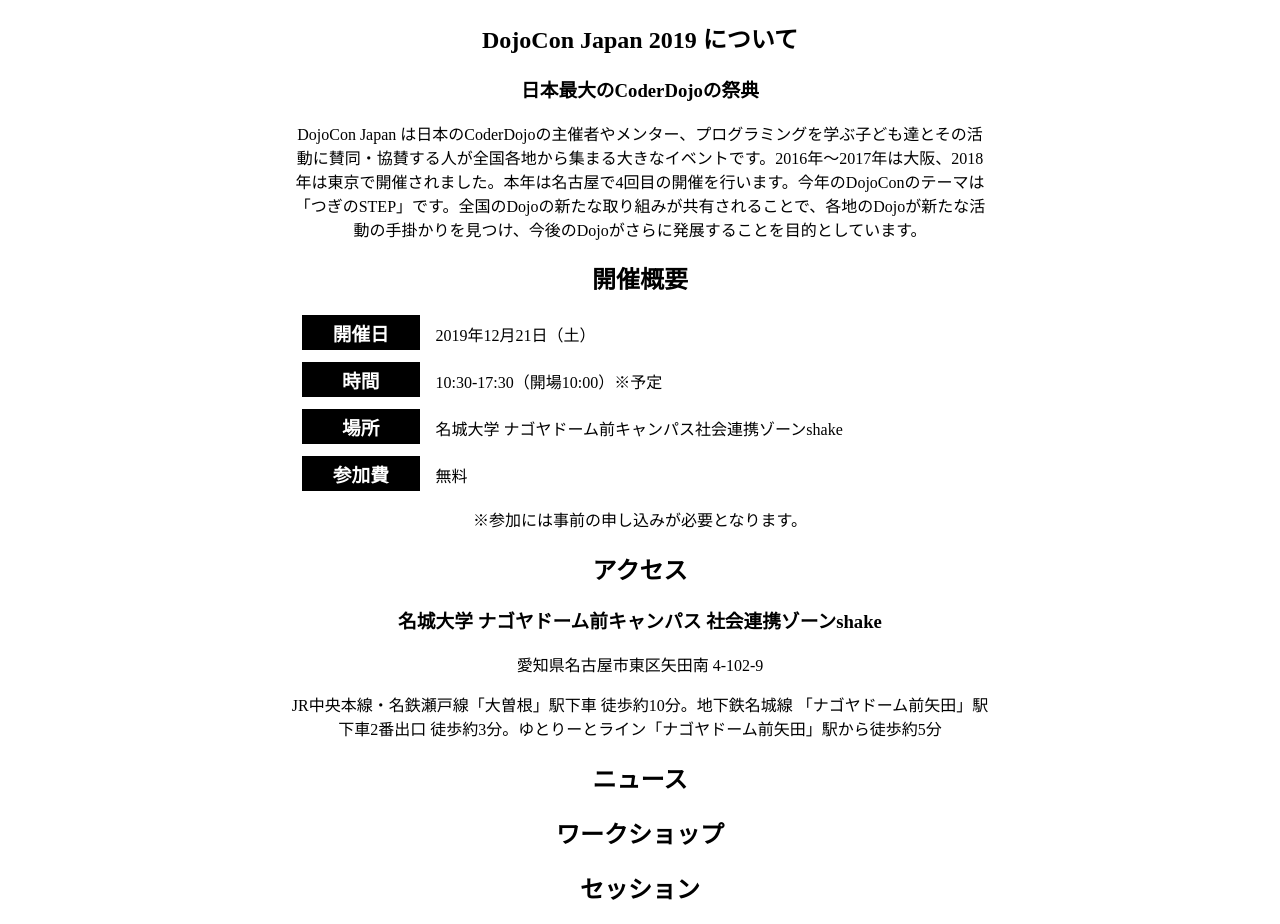
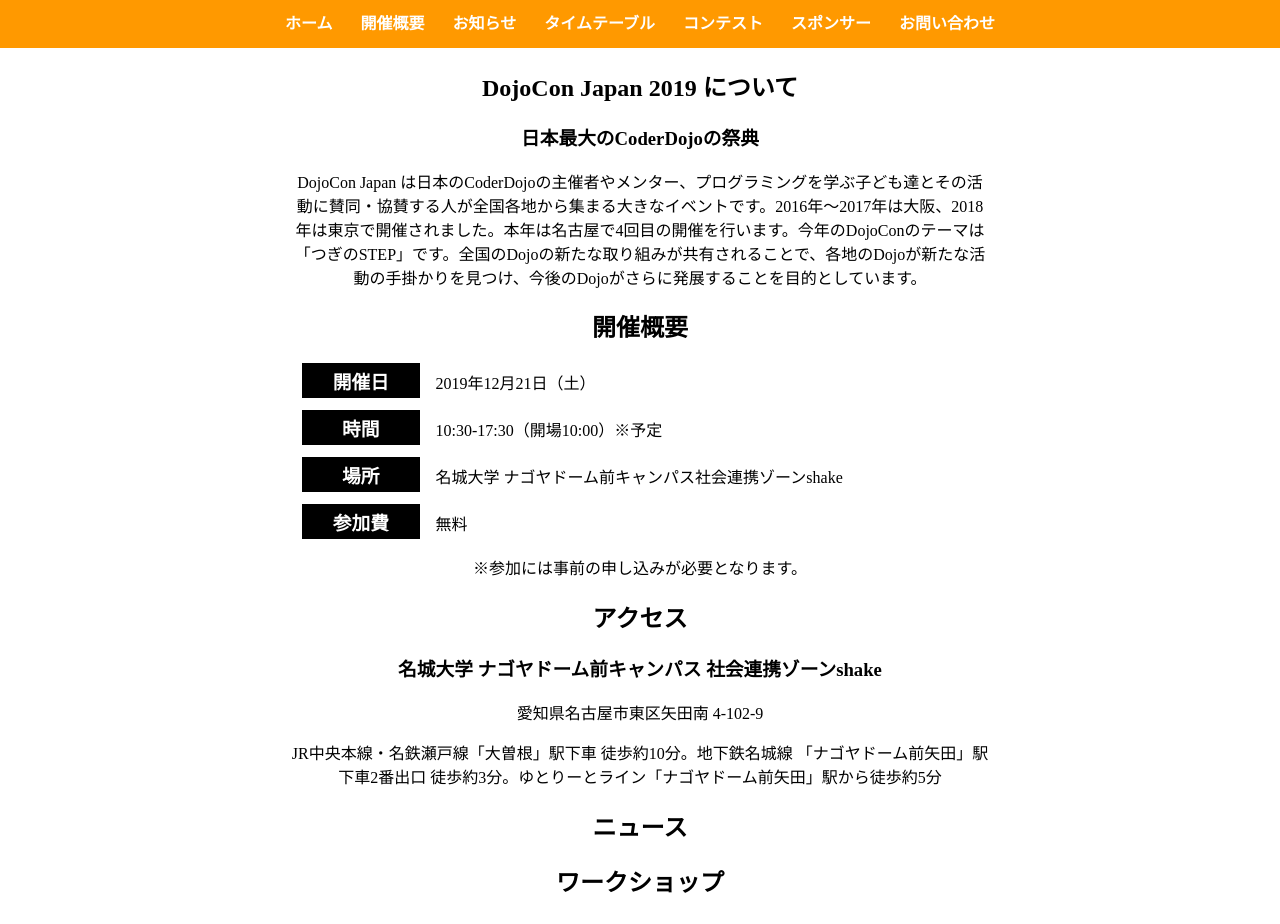
Before and after one commit to coderdojo-japan/dojocon2019.coderdojo.jp, a Jekyll site: the page built from index.md, in a window 1280 px wide and 1400 px high. Shown: the top 924 px of the window. Built offline with Jekyll 4.4.1, drawn with Linux system fonts in a browser that asks for light colours; nearby versions of some CDN libraries.

Commit message:
Add header

```diff
--- a/_includes/navbar.html
+++ b/_includes/navbar.html
@@ -0,0 +1,15 @@
+<header>
+  <nav class="menu">
+    <input type="checkbox" id="menu-check">
+    <label for="menu-check" class="menu-hamburger"><i class="fas fa-bars fa-fw"></i><i class="fas fa-times fa-fw"></i></label>
+    <ul class="menu-list">
+      <li><a href="{{site.url}}/">ホーム</a></li>
+      <li><a href="{{site.url}}/#outline">開催概要</a></li>
+      <li><a href="{{site.url}}/#news">お知らせ</a></li>
+      <li><a href="{{site.url}}/#workshops">タイムテーブル</a></li>
+      <li><a href="/">コンテスト</a></li>
+      <li><a href="{{site.url}}/#sponsors">スポンサー</a></li>
+      <li><a href="{{site.url}}/#contact">お問い合わせ</a></li>
+    </ul>
+  </nav>
+</header>
--- a/css/main.scss
+++ b/css/main.scss
@@ -8,6 +8,9 @@ a{
 body{
   margin: 0;
   text-align: center;
+}
+header{
+  padding-bottom: 48px;
 }
 section{
   margin: auto;
@@ -29,6 +32,73 @@ footer{
   }
 }
 
+.menu{
+  background-color: $main-color;
+  height: 48px;
+  position: fixed;
+  top: 0;
+  left: 0;
+  width: 100%;
+  input{
+    display: none;
+  }
+}
+.menu-hamburger{
+  color: #fff;
+  cursor: pointer;
+  display: none;
+  position: absolute;
+  top: 6px;
+  right: 12px;
+  .fa-times{
+    display: none;
+  }
+  i{
+    font-size: 24px;
+    line-height: 36px;
+  }
+}
+.menu-list{
+  list-style: none;
+  margin: 0;
+  padding: 0;
+  li{
+    color: #fff;
+    display: inline;
+    font-weight: bold;
+    line-height:48px;
+  }
+  li:not(:last-child){
+    margin-right: 24px;
+  }
+}
+@media screen and (max-width: 1000px){
+  .menu-list{
+    background-color:rgba(255, 255, 255, 0.8);
+    display: none;
+    height: 100vh;
+    li{
+      color: inherit;
+      display: block;
+      margin: 0 !important;
+    }
+  }
+  .menu-hamburger{
+    display: block;
+  }
+}
+#menu-check:checked {
+  ~ .menu-list{
+    display: block;
+  }
+  ~ .menu-hamburger .fa-times{
+    display: block;
+  }
+  ~ .menu-hamburger .fa-bars{
+    display: none;
+  }
+}
+
 .outline-one{
   margin: 12px;
   text-align: left;
```
